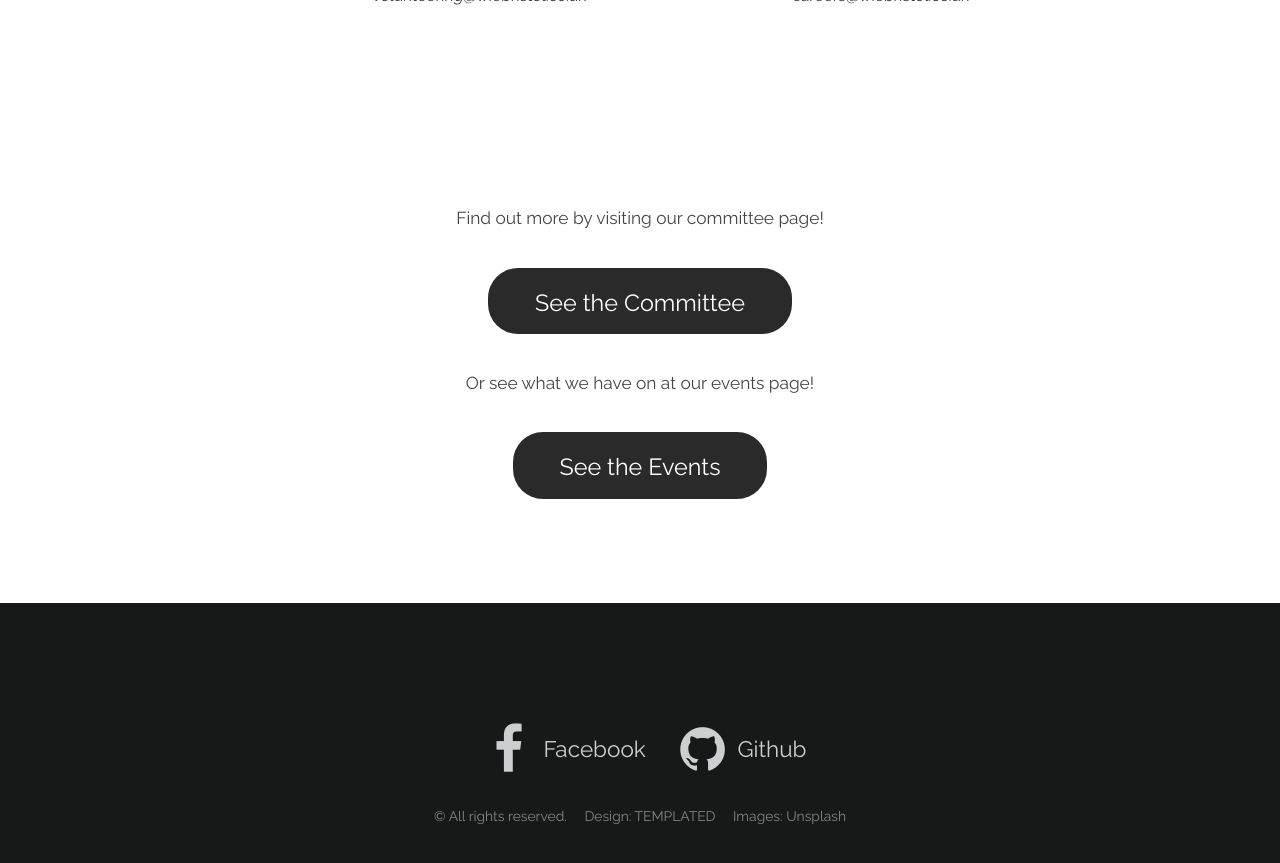
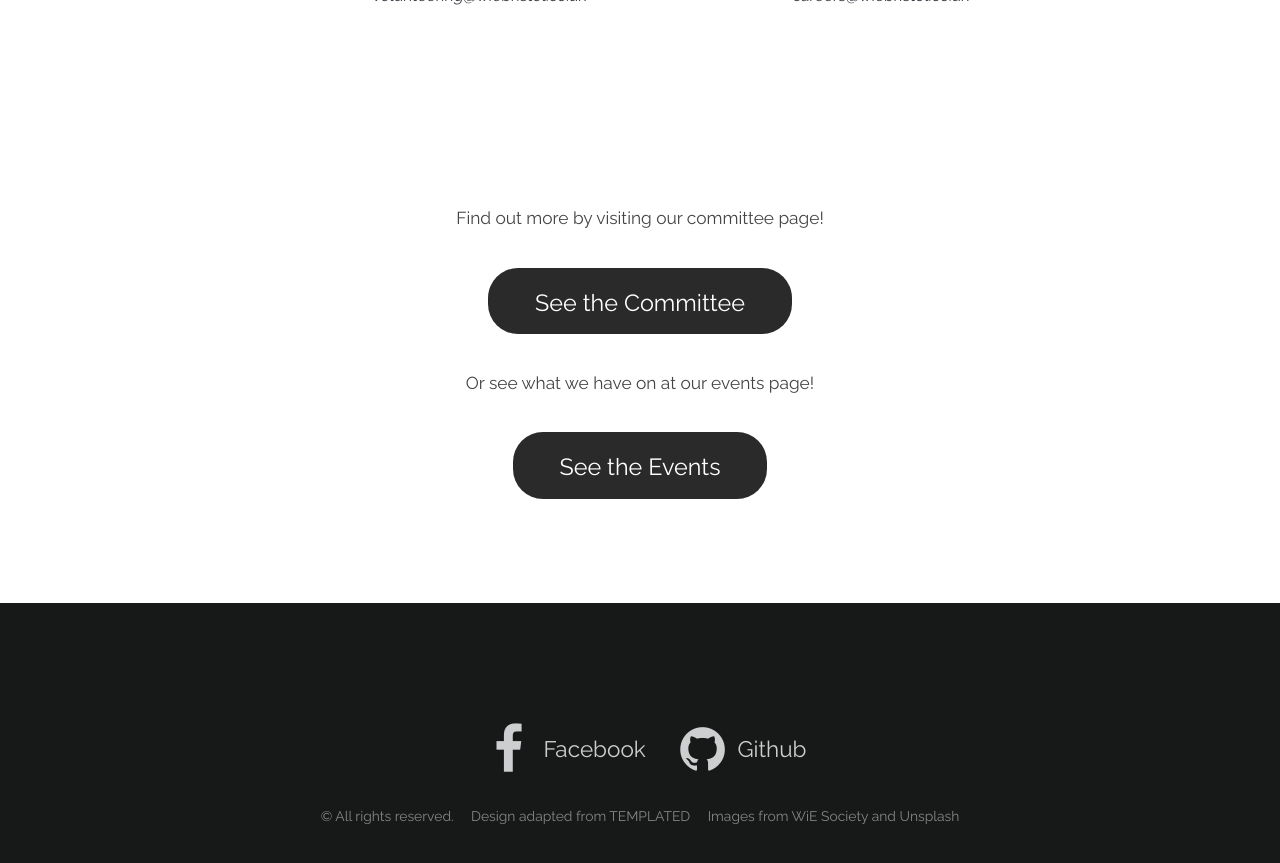
Before and after one commit to aatina/wiebristol.github.io, a Jekyll site: the page built from index.html, in a window 1280 px wide and 900 px high, scrolled down 2758 px. Shown: the top 863 px of the window. Built offline with Jekyll 4.4.1, drawn with Linux system fonts in a browser that asks for light colours.

Commit message:
Cleanup: Footer

```diff
--- a/_includes/footer.html
+++ b/_includes/footer.html
@@ -22,8 +22,8 @@
 
     <ul class="copyright">
       <li>&copy; All rights reserved.</li>
-      <li>Design: <a href="http://templated.co">TEMPLATED</a></li>
-      <li>Images: <a href="http://unsplash.com">Unsplash</a></li>
+      <li>Design adapted from <a href="http://templated.co">TEMPLATED</a></li>
+      <li>Images from WiE Society and <a href="http://unsplash.com">Unsplash</a></li>
     </ul>
   </div>
 </footer>
```
